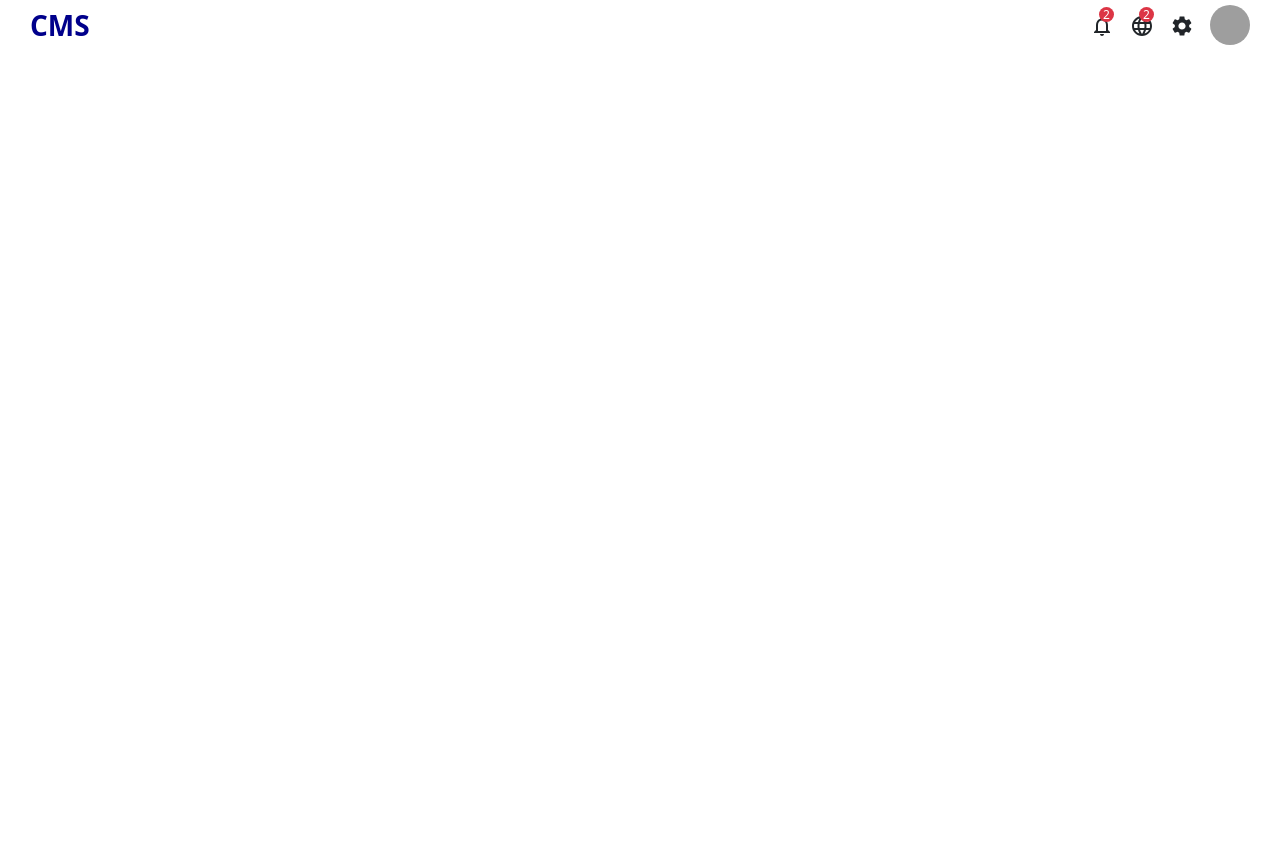
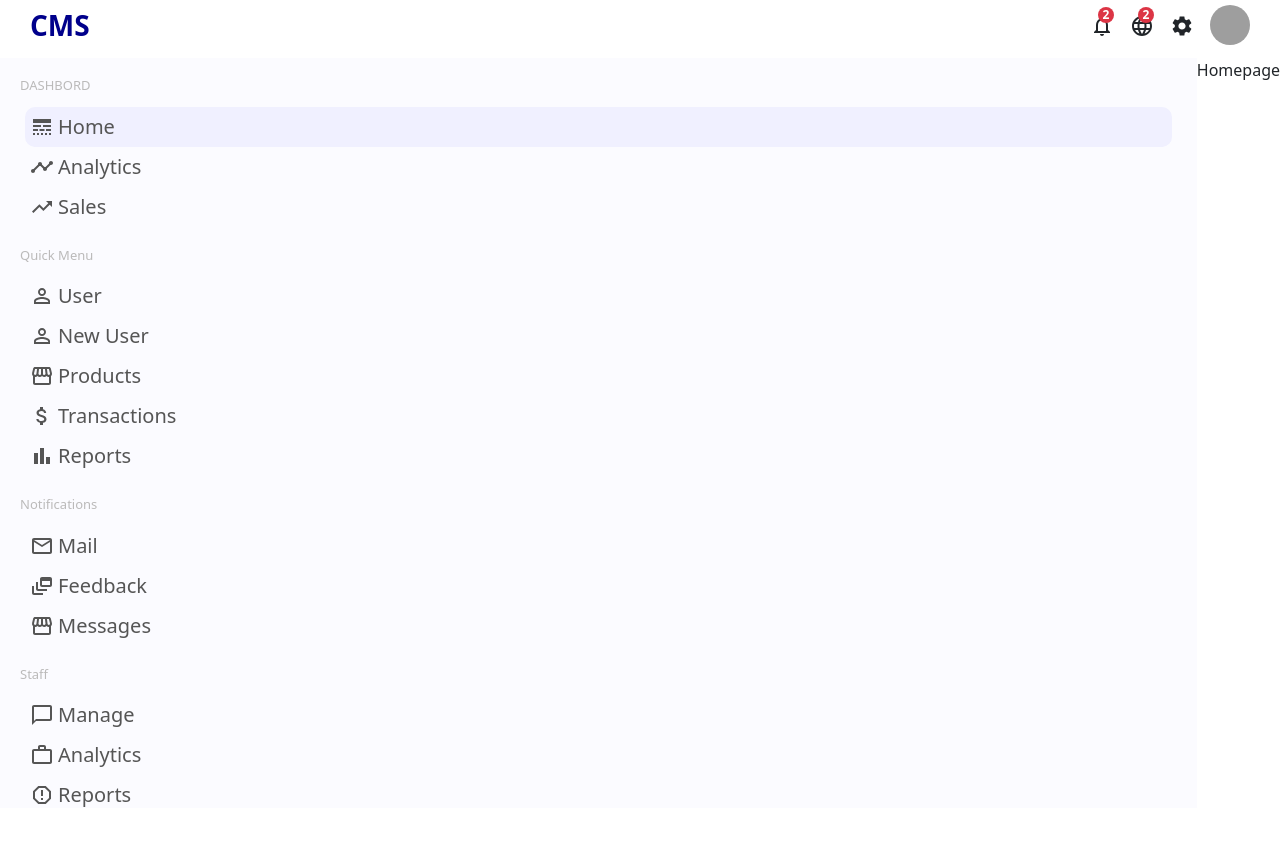
Before and after one commit to Qwerty-zsw/CMS, a React (Vite) app: page / in a window 1280 px wide. Shown: the top 846 px of the page. Before the commit the page ends 800 px from the top, so only its background shows below. Built offline with nearby package versions, Linux system fonts and the light colour scheme; grey boxes are pictures that could not be loaded.

Commit message:
Sidebar complete

```diff
--- a/src/App.jsx
+++ b/src/App.jsx
@@ -1,16 +1,20 @@
 import Navbar from "./Components/Navbar/Navbar";
+import Sidebar from "./Components/Sidebar/Sidebar";
 import routes from "./routes";
 import { useRoutes } from "react-router-dom";
 
 const App = () => {
-  const router = useRoutes(routes)
+  const router = useRoutes(routes);
 
   return (
-    <>
-    <Navbar />
-    {router}
-    </>
-  )
-}
+    <div>
+      <Navbar />
+      <div className="d-flex mt-2">
+        <Sidebar />
+        {router}
+      </div>
+    </div>
+  );
+};
 
-export default App
+export default App;
--- a/src/Components/Navbar/Navbar.jsx
+++ b/src/Components/Navbar/Navbar.jsx
@@ -5,7 +5,7 @@ import SettingsIcon from '@mui/icons-material/Settings';
 
 const Navbar = () => {
   return (
-    <div className="MainNav w-100 position-fixed top-0 ">
+    <div className="MainNav w-100 position-sticky top-0 ">
         <div className="NavWrapper h-100 d-flex justify-content-between align-items-center">
             <div className="LeftSide">
                 <span className="logo fw-bold fs-3 align-items-center" style={{color:"darkblue"}}>CMS</span>
@@ -14,11 +14,11 @@ const Navbar = () => {
             <div className="RightSide d-flex align-items-center">
                 <div className="icon me-3 position-relative">
                     <NotificationsNoneIcon />
-                    <span className="iconNotif position-absolute bg-danger d-flex justify-content-center align-items-center rounded-circle text-white">2</span>
+                    <span className="iconNotif position-absolute bg-danger d-flex justify-content-center align-items-center rounded-circle text-white p-2 fw-bold">2</span>
                 </div>
                 <div className="icon me-3 position-relative">
                     <LanguageIcon />
-                    <span className="iconNotif position-absolute bg-danger d-flex justify-content-center align-items-center rounded-circle text-white">2</span>
+                    <span className="iconNotif position-absolute bg-danger d-flex justify-content-center align-items-center rounded-circle text-white p-2 fw-bold">2</span>
                 </div>
                 <div className="icon me-3 position-relative">
                     <SettingsIcon />
--- /dev/null
+++ b/src/Components/Sidebar/Sidebar.css
@@ -0,0 +1,42 @@
+.sidebar {
+  flex: 1;
+  height: calc(100vh - 50px);
+  background-color: rgb(251, 251, 255);
+  top: 50px;
+}
+
+.sidebarWraper {
+  padding: 20px;
+}
+
+.sidebarMenu {
+  margin-bottom: 10px;
+}
+
+.sidebarTitle{
+    font-size: 13px;
+    color: rgb(187, 186, 186);
+}
+
+.sidebarList{
+    list-style: none;
+    padding: 5px;
+}
+
+.sidebarListItem{
+    display: flex;
+    padding: 5px;
+    cursor: pointer;
+    align-items: center;
+    border-radius: 10px;
+}
+
+.sidebarListItem.activate, .sidebarListItem:hover{
+    width: 100%;
+    background-color: rgb(240, 240, 255);
+}
+
+.sidebarListItem{
+    margin-right: 50px;
+    font-size: 20px;
+}
--- /dev/null
+++ b/src/Components/Sidebar/Sidebar.jsx
@@ -0,0 +1,137 @@
+import LineStyleIcon from "@mui/icons-material/LineStyle";
+import TimelineIcon from "@mui/icons-material/Timeline";
+import TrendingUpIcon from "@mui/icons-material/TrendingUp";
+import PermIdentityIcon from "@mui/icons-material/PermIdentity";
+import StorefrontIcon from "@mui/icons-material/Storefront";
+import AttachMoneyIcon from "@mui/icons-material/AttachMoney";
+import BarChartIcon from "@mui/icons-material/BarChart";
+import MailOutlineIcon from "@mui/icons-material/MailOutline";
+import DynamicFeedIcon from "@mui/icons-material/DynamicFeed";
+import ChatBubbleOutlineIcon from '@mui/icons-material/ChatBubbleOutline';
+import WorkOutlineIcon from '@mui/icons-material/WorkOutline';
+import ReportGmailerrorredIcon from '@mui/icons-material/ReportGmailerrorred';
+
+import "./Sidebar.css";
+import { Link } from "react-router-dom";
+
+const Sidebar = () => {
+  return (
+    <div className="sidebar position-sticky">
+      <div className="sidebarWraper text-muted">
+        <div className="sidebarMenu">
+          <h3 className="sidebarTitle">DASHBORD</h3>
+          <ul className="sidebarList">
+
+            <Link to={"/"}>
+            <li className="sidebarListItem activate">
+              <LineStyleIcon />
+              <span className="ms-1">Home</span>
+            </li>
+            </Link>
+            <Link to={"/analytics"}>
+            <li className="sidebarListItem">
+              <TimelineIcon />
+              <span className="ms-1">Analytics</span>
+            </li>
+            </Link>
+            <Link to={"/sales"}>
+            <li className="sidebarListItem">
+              <TrendingUpIcon />
+              <span className="ms-1">Sales</span>
+            </li>
+            </Link>
+
+          </ul>
+        </div>
+
+        <div className="sidebarMenu">
+          <h3 className="sidebarTitle">Quick Menu</h3>
+          <ul className="sidebarList">
+            <Link to={"/users"}>
+            <li className="sidebarListItem">
+              <PermIdentityIcon />
+              <span className="ms-1">User</span>
+            </li>
+            </Link>
+            <Link to={"/newUser"}>
+            <li className="sidebarListItem">
+              <PermIdentityIcon />
+              <span className="ms-1">New User</span>
+            </li>
+            </Link>
+            <Link to={"/products"}>
+            <li className="sidebarListItem">
+              <StorefrontIcon />
+              <span className="ms-1">Products</span>
+            </li>
+            </Link>
+            <Link to={"/transactions"}>
+            <li className="sidebarListItem">
+              <AttachMoneyIcon />
+              <span className="ms-1">Transactions</span>
+            </li>
+            </Link>
+            <Link to={"/reports"}>
+            <li className="sidebarListItem">
+              <BarChartIcon />
+              <span className="ms-1">Reports</span>
+            </li>
+            </Link>
+          </ul>
+        </div>
+
+        <div className="sidebarMenu">
+          <h3 className="sidebarTitle">Notifications</h3>
+          <ul className="sidebarList">
+          <Link to={"/Mail"}>
+            <li className="sidebarListItem">
+              <MailOutlineIcon />
+              <span className="ms-1">Mail</span>
+            </li>
+            </Link>
+            <Link to={"/feedback"}>
+            <li className="sidebarListItem">
+              <DynamicFeedIcon />
+              <span className="ms-1">Feedback</span>
+            </li>
+            </Link>
+            <Link to={"/messages"}>
+            <li className="sidebarListItem">
+              <StorefrontIcon />
+              <span className="ms-1">Messages</span>
+            </li>
+            </Link>
+          </ul>
+        </div>
+
+        <div className="sidebarMenu">
+          <h3 className="sidebarTitle">Staff</h3>
+          <ul className="sidebarList">
+          <Link to={"/manage"}>
+            <li className="sidebarListItem">
+              <ChatBubbleOutlineIcon />
+              <span className="ms-1">Manage</span>
+            </li>
+            </Link>
+            <Link to={"/analytics"}>
+            <li className="sidebarListItem">
+              <WorkOutlineIcon />
+              <span className="ms-1">Analytics</span>
+            </li>
+            </Link>
+            <Link to={"/reports"}>
+            <li className="sidebarListItem">
+              <ReportGmailerrorredIcon />
+              <span className="ms-1">Reports</span>
+            </li>
+            </Link>
+
+          </ul>
+        </div>
+
+      </div>
+    </div>
+  );
+};
+
+export default Sidebar;
--- a/src/index.css
+++ b/src/index.css
@@ -10,7 +10,8 @@ body,
   padding: 0;
 }
 
-a{
+a, a:hover{
   text-decoration: none;
+  color: #555;
   cursor: pointer;
 }
```
